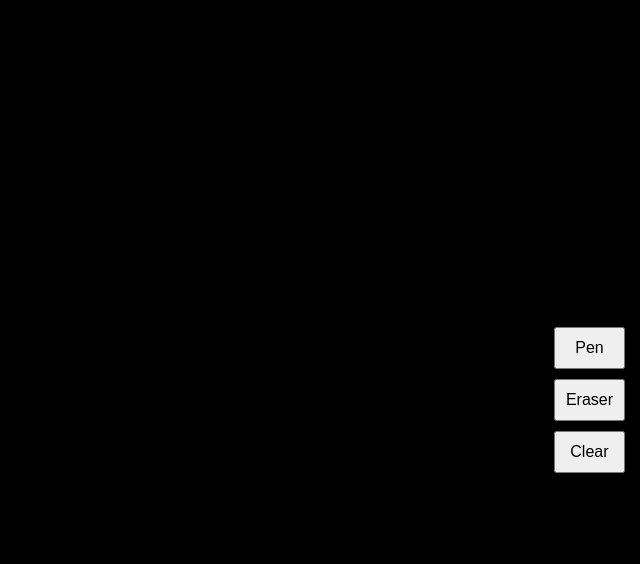
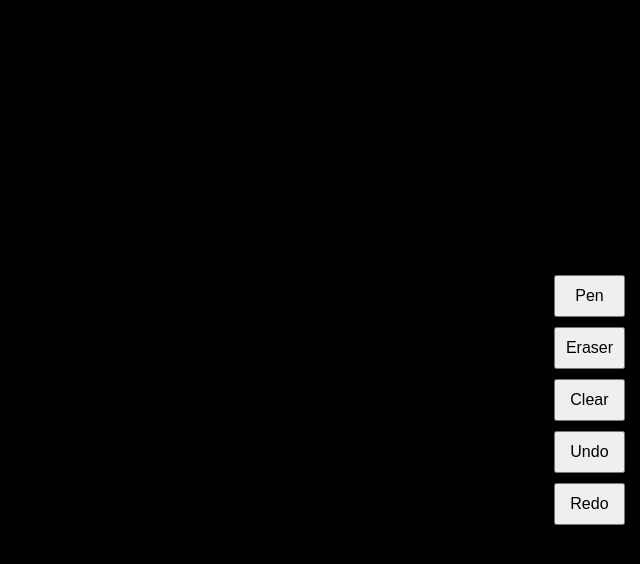
Before and after one commit to Chargez27/blackcanvas, a plain HTML site: page index.html in a window 1280 px wide. Both pictures are taken after a click on the button "Clear". Shown: the whole page, without its empty margins (640-1280 px from the left). Drawn offline with Linux system fonts and the light colour scheme.

Commit message:
index.html

```diff
--- a/index.html
+++ b/index.html
@@ -36,20 +36,66 @@
         }
     </style>
 </head>
-<body>
+<body oncontextmenu="return false;">
     <canvas id="drawingCanvas"></canvas>
     <div class="toolbar">
         <button onclick="setMode('draw')">Pen</button>
         <button onclick="setMode('erase')">Eraser</button>
         <button onclick="clearCanvas()">Clear</button>
+        <button onclick="undo()">Undo</button>
+        <button onclick="redo()">Redo</button>
     </div>
     <script>
         const canvas = document.getElementById("drawingCanvas");
         const ctx = canvas.getContext("2d");
         let drawing = false;
         let erasing = false;
-        canvas.width = window.innerWidth;
-        canvas.height = window.innerHeight;
+        let history = [];
+        let redoStack = [];
+
+        function resizeCanvas() {
+            const tempCanvas = document.createElement('canvas');
+            const tempCtx = tempCanvas.getContext('2d');
+            tempCanvas.width = canvas.width;
+            tempCanvas.height = canvas.height;
+            tempCtx.drawImage(canvas, 0, 0);
+
+            canvas.width = window.innerWidth;
+            canvas.height = window.innerHeight;
+            ctx.drawImage(tempCanvas, 0, 0);
+        }
+
+        window.addEventListener('resize', resizeCanvas);
+        resizeCanvas();
+
+        function saveState() {
+            history.push(canvas.toDataURL());
+            redoStack = [];
+        }
+
+        function undo() {
+            if (history.length > 0) {
+                redoStack.push(canvas.toDataURL());
+                let img = new Image();
+                img.src = history.pop();
+                img.onload = () => {
+                    ctx.clearRect(0, 0, canvas.width, canvas.height);
+                    ctx.drawImage(img, 0, 0);
+                };
+            }
+        }
+
+        function redo() {
+            if (redoStack.length > 0) {
+                history.push(canvas.toDataURL());
+                let img = new Image();
+                img.src = redoStack.pop();
+                img.onload = () => {
+                    ctx.clearRect(0, 0, canvas.width, canvas.height);
+                    ctx.drawImage(img, 0, 0);
+                };
+            }
+        }
 
         function setMode(mode) {
             if (mode === 'draw') {
@@ -65,10 +111,18 @@
 
         function clearCanvas() {
             ctx.clearRect(0, 0, canvas.width, canvas.height);
+            history = [];
+            redoStack = [];
         }
 
-        canvas.addEventListener("mousedown", () => { drawing = true; });
-        canvas.addEventListener("mouseup", () => { drawing = false; ctx.beginPath(); });
+        canvas.addEventListener("mousedown", () => {
+            drawing = true;
+            saveState();
+        });
+        canvas.addEventListener("mouseup", () => {
+            drawing = false;
+            ctx.beginPath();
+        });
         canvas.addEventListener("mousemove", draw);
 
         function draw(event) {
```
